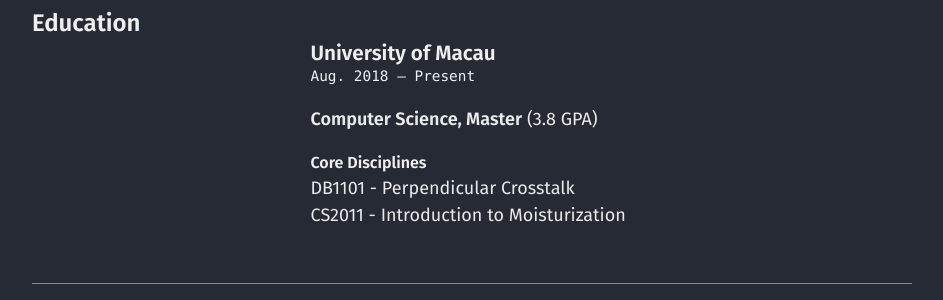
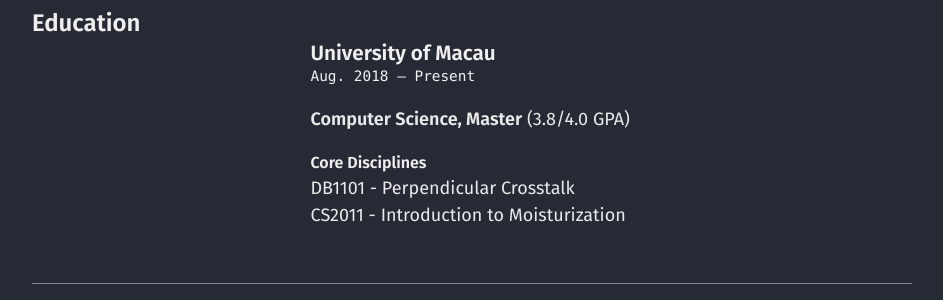
Before and after one commit to chen709847237/chen709847237, a Jekyll site: the page built from cv.md, in a window 1280 px wide and 900 px high, scrolled down 847 px. Shown: the part 152-452 px from the top of the window, without its empty margins (40-983 px from the left). Built offline with Jekyll 4.4.1, drawn with Linux system fonts in a browser that asks for light colours.

Commit message:
Update education.html

```diff
--- a/_includes/cv/education.html
+++ b/_includes/cv/education.html
@@ -20,7 +20,7 @@
           {% endif %}
         </div>
         {% if e.area %}
-          <div class="area"><strong>{{ e.area }}{% if e.studyType %}<span class="studyType">{{ e.studyType | prepend: ', ' }}</span>{% endif %}</strong>{% if e.gpa %}<span class="gpa">{{ e.gpa | prepend: ' (' | append: ' GPA)' }}</span>{% endif %}</div>
+          <div class="area"><strong>{{ e.area }}{% if e.studyType %}<span class="studyType">{{ e.studyType | prepend: ', ' }}</span>{% endif %}</strong>{% if e.gpa %}<span class="gpa">{{ e.gpa | prepend: ' (' | append: '/4.0 GPA)' }}</span>{% endif %}</div>
         {% endif %}
         {% if e.courses %}
           <h5 class="courses-title">Core Disciplines</h5>
```
